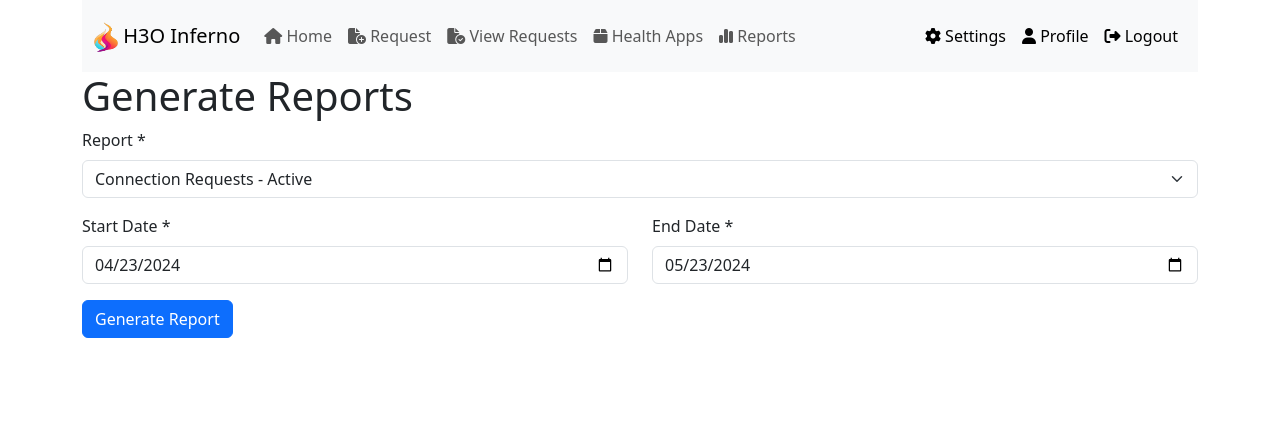
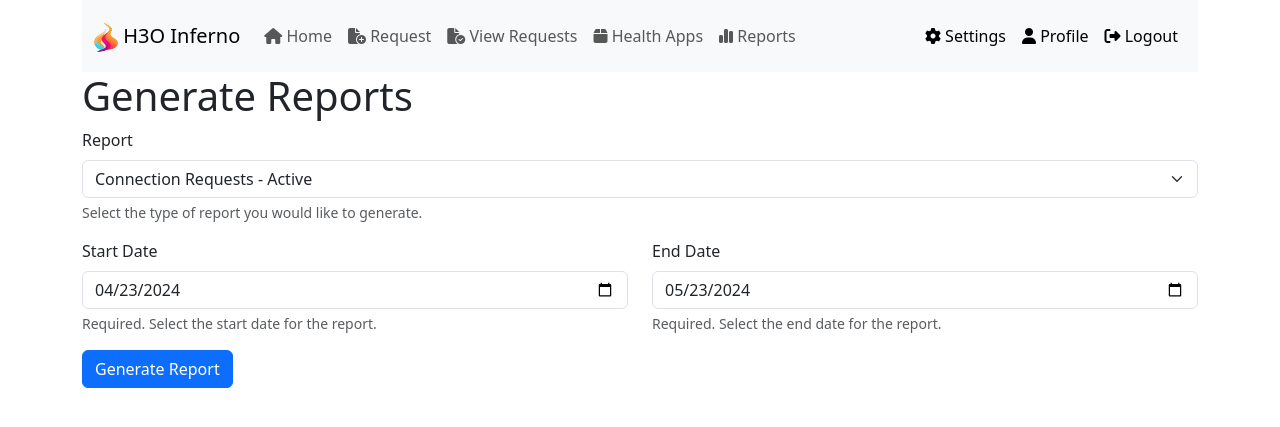
Before and after one commit to rodneygauna/H3O_Inferno, a Flask app: page /reports in a window 1280 px wide. Shown: the top 427 px of the page. Run offline with Flask 3, Linux system fonts and the light colour scheme; the visitor is signed in with stand-in values (Sample User, id 1); some libraries are stand-ins or nearby versions.

Commit message:
design fixes

```diff
--- a/web/reports/forms.py
+++ b/web/reports/forms.py
@@ -2,7 +2,6 @@
 Reports > forms.py
 This file contains the forms for the Reports Blueprint.
 """
-
 # Imports
 from datetime import datetime, timedelta
 from flask_wtf import FlaskForm
@@ -17,20 +16,20 @@ class GenerateReportForm(FlaskForm):
     start_date = datetime.now() - timedelta(days=30)
 
     report_options = SelectField(
-        label="Report *",
+        label="Report",
         coerce=str,
         validators=[DataRequired()],
         render_kw={"class": "form-control select2 form-select"},
     )
     start_date = DateField(
-        label="Start Date *",
+        label="Start Date",
         format="%Y-%m-%d",
         default=start_date,
         render_kw={"class": "form-control"},
         validators=[DataRequired()]
     )
     end_date = DateField(
-        label="End Date *",
+        label="End Date",
         format="%Y-%m-%d",
         default=datetime.now(),
         render_kw={"class": "form-control"},
--- a/web/templates/reports/generate_report.html
+++ b/web/templates/reports/generate_report.html
@@ -6,16 +6,23 @@
     <div class="col">
       {{ form.report_options.label(class="form-label") }} {{
       form.report_options(class="form-select") }}
+      <div class="form-text">
+        Select the type of report you would like to generate.
+      </div>
     </div>
   </div>
   <div class="row mb-3">
     <div class="col">
       {{ form.start_date.label(class="form-label") }} {{
       form.start_date(class="form-control") }}
+      <div class="form-text">
+        Required. Select the start date for the report.
+      </div>
     </div>
     <div class="col">
       {{ form.end_date.label(class="form-label") }} {{
       form.end_date(class="form-control") }}
+      <div class="form-text">Required. Select the end date for the report.</div>
     </div>
   </div>
   {{ form.submit(class="btn btn-primary") }}
--- a/web/templates/settings/manage-health-plans.html
+++ b/web/templates/settings/manage-health-plans.html
@@ -1,8 +1,8 @@
 {% extends 'base.html' %} {% block content %}
 <h1>Manage Health Plans</h1>
-<div>
-  <a href="{{ url_for('settings.add_health_plan') }}"
-    ><button>Add Health Plan</button></a
+<div class="row mb-3">
+  <a href="{{ url_for('settings.add_health_plan') }}" class="btn btn-primary"
+    >Add Health Plan</a
   >
 </div>
 <div class="row mb-3">
```
